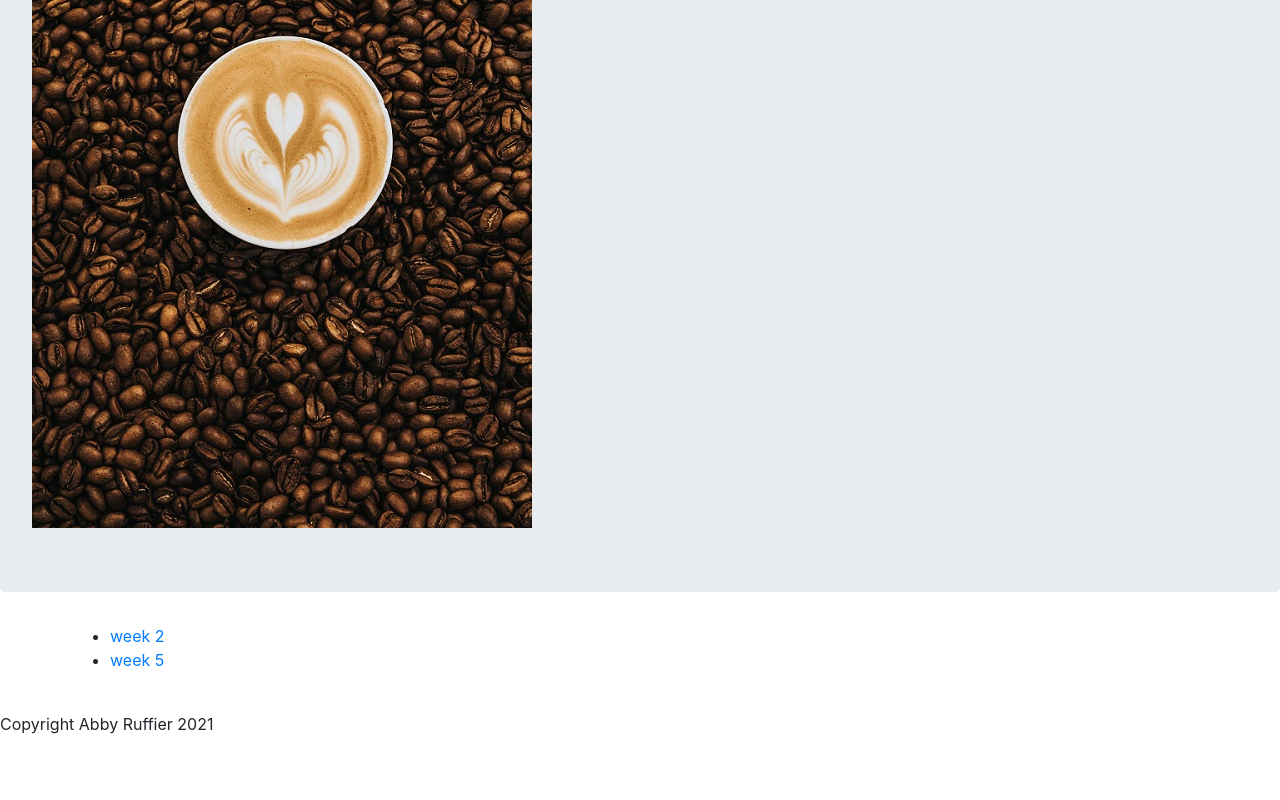
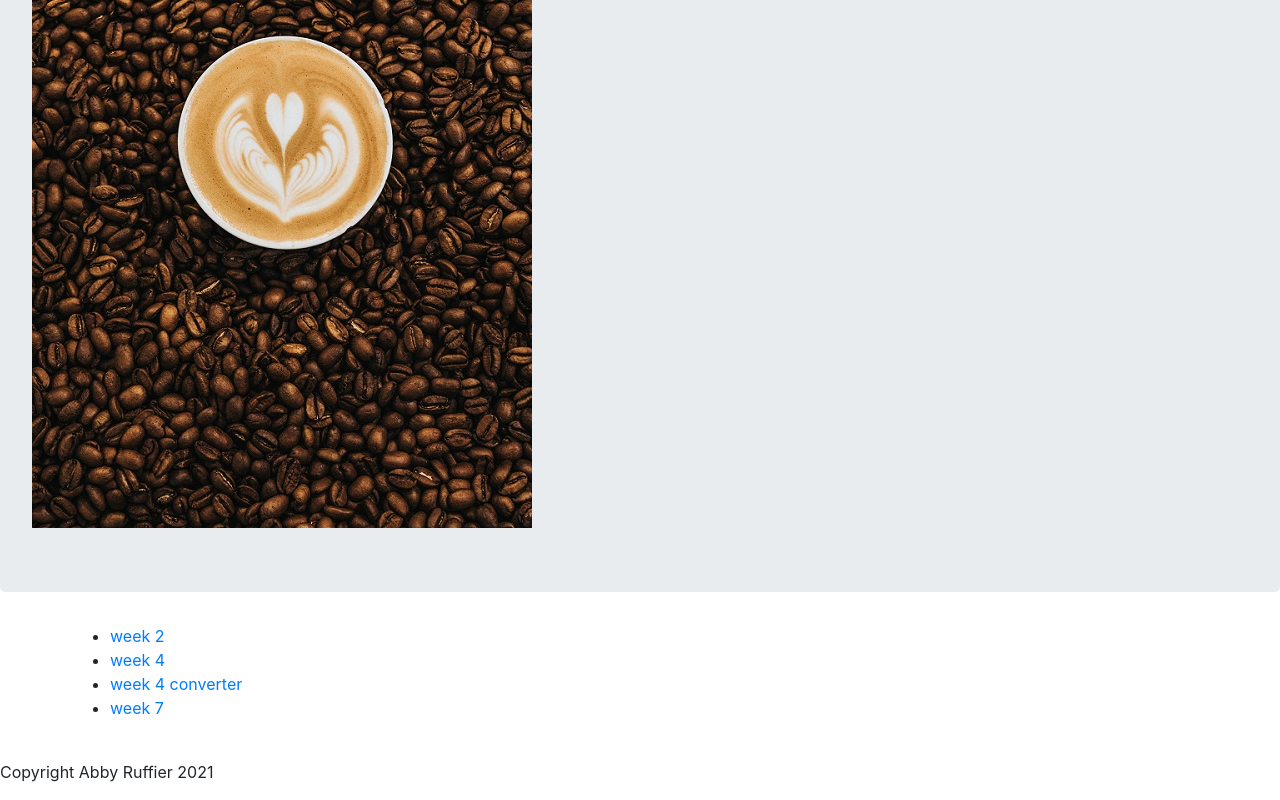
Before and after one commit to Aruffier88/JavaScript, a plain HTML site: page labs.html in a window 1280 px wide. Shown: the part 447-1247 px from the top of the page. Before the commit the page ends 1199 px from the top, so only its background shows below. Drawn offline with nearby package versions, Linux system fonts and the light colour scheme.

Commit message:
week 7 code

```diff
--- a/labs.html
+++ b/labs.html
@@ -40,7 +40,9 @@
   <div class="row">
 <ul>
 <li><a href="wk2lab/plants.html">week 2</a></li>
-<li><a href="week5lab/myArray_yi.html">week 5</a></li>
+<li><a href="week4/exam.html">week 4</a></li>
+<li><a href="week4/exam2.html">week 4 converter</a></li>
+<li><a href="week7lab/index.html">week 7</a></li>
 </ul>
   </div>
 </div>
```
